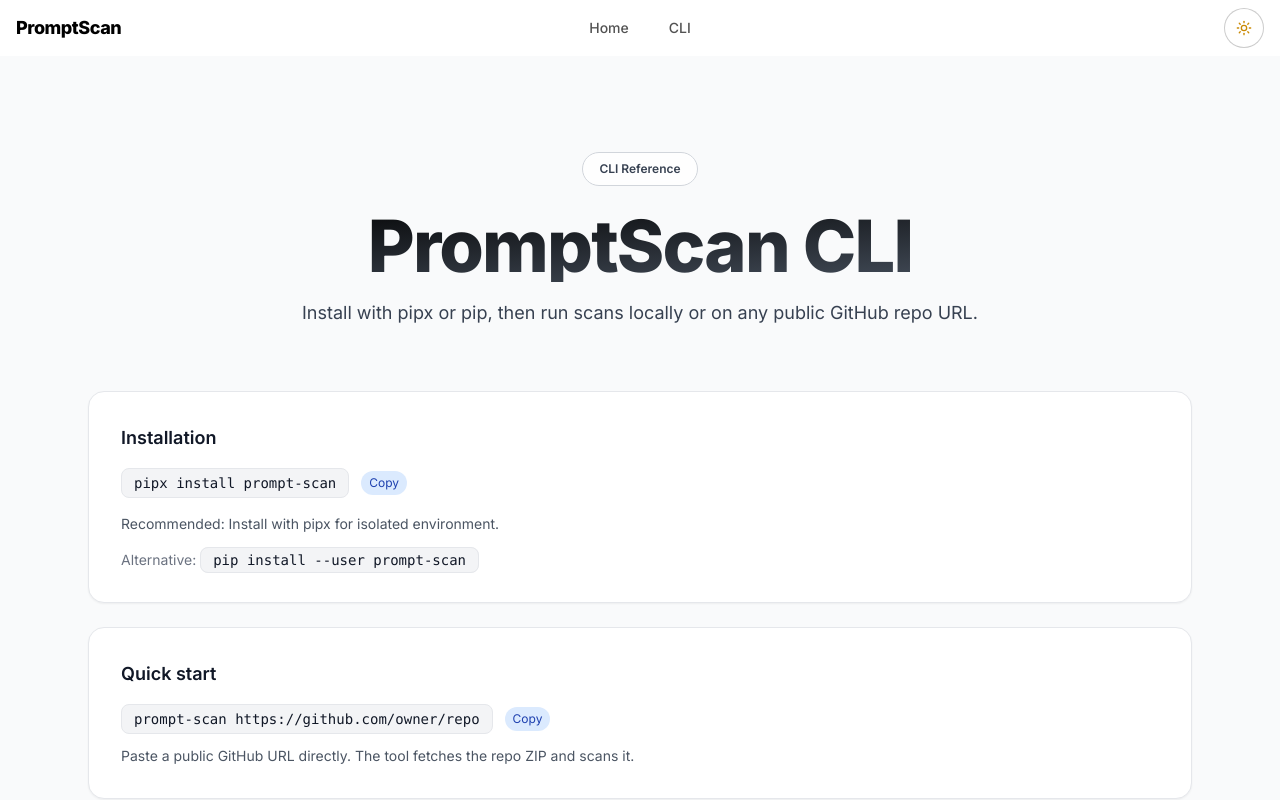
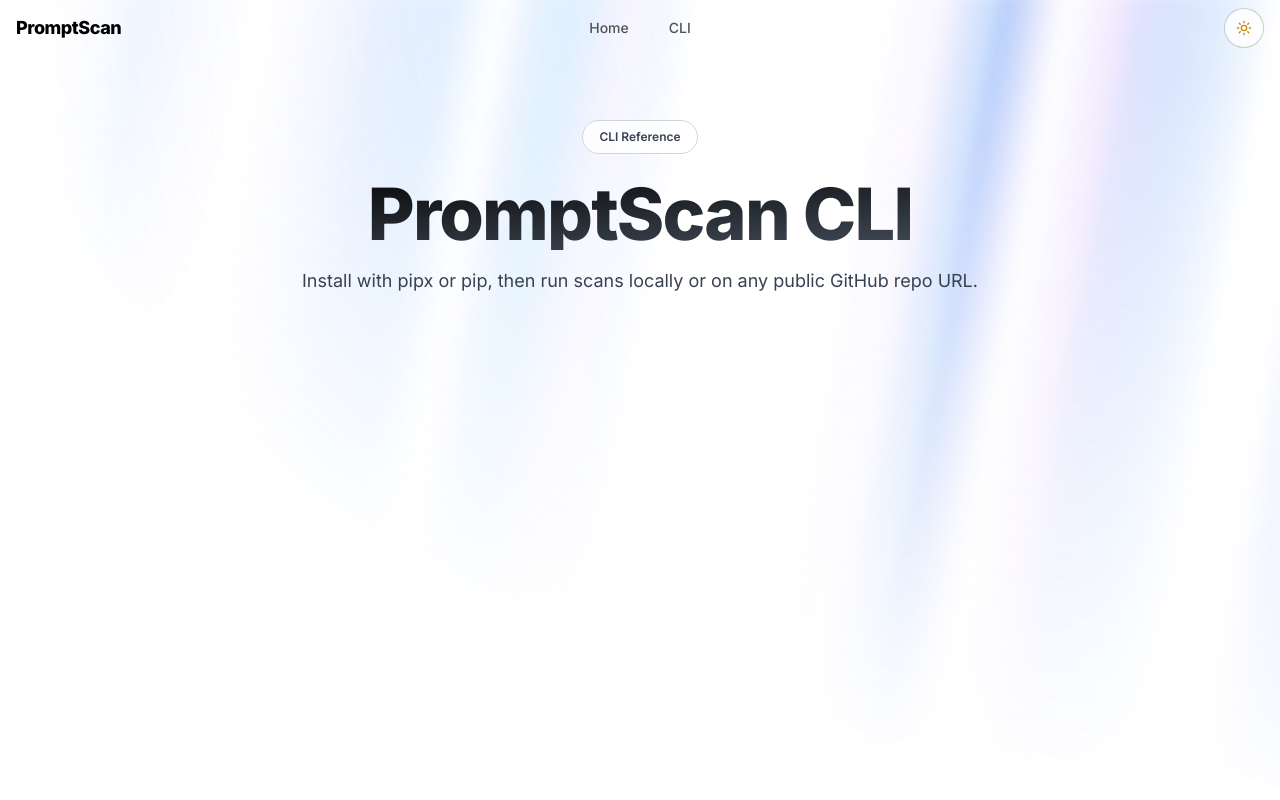
Before and after one commit to shreyjain11/prompt-injection-scanner, a Next.js app: page /commands in a window 1280 px wide. Shown: the top 800 px of the page. Built offline with nearby package versions, Linux system fonts and the light colour scheme.

Commit message:
fix: move header inside Aurora background to eliminate divider lines and create seamless continuous background

```diff
--- a/app/commands/page.tsx
+++ b/app/commands/page.tsx
@@ -4,6 +4,8 @@ import { Button } from '@/components/ui/button';
 import { Input } from '@/components/ui/input';
 import { CheckCircle } from 'lucide-react';
 import { useState } from 'react';
+import SiteHeader from '@/components/site/header';
+import { AuroraBackground } from '@/components/ui/aurora-background';
 
 export default function CommandsPage() {
   const [copied, setCopied] = useState<string | null>(null);
@@ -15,9 +17,11 @@ export default function CommandsPage() {
   };
 
   return (
-    <main className="bg-gray-50 dark:bg-gray-900 min-h-screen">
-      <section className="pt-24 pb-16">
-        <div className="mx-auto max-w-6xl px-6 text-center">
+    <div>
+      <AuroraBackground>
+        <SiteHeader />
+        <section className="relative z-10 pt-16 pb-16">
+          <div className="mx-auto max-w-6xl px-6 text-center">
           <div className="inline-block border border-gray-300 dark:border-gray-600 bg-white/80 dark:bg-gray-800/80 backdrop-blur-sm px-4 py-2 text-xs font-semibold text-gray-700 dark:text-gray-300 rounded-full">CLI Reference</div>
           <h1 className="mt-6 text-6xl md:text-7xl font-extrabold leading-[1.05] tracking-tight bg-gradient-to-br from-black to-gray-600 dark:from-white dark:to-gray-300 bg-clip-text text-transparent">PromptScan CLI</h1>
           <p className="mt-4 text-lg max-w-3xl mx-auto text-gray-700 dark:text-gray-300 leading-relaxed">Install with pipx or pip, then run scans locally or on any public GitHub repo URL.</p>
@@ -31,9 +35,11 @@ export default function CommandsPage() {
           )}
         </div>
       </section>
+      </AuroraBackground>
 
-      <section className="mx-auto max-w-6xl px-6 pb-16">
-        <div className="grid grid-cols-1 gap-6">
+      <main className="bg-gray-50 dark:bg-gray-900">
+        <section className="mx-auto max-w-6xl px-6 py-16">
+          <div className="grid grid-cols-1 gap-6">
           <Card title="Installation">
             <div className="space-y-4">
               <div className="flex items-center gap-3">
@@ -121,8 +127,9 @@ export default function CommandsPage() {
             </ul>
           </Card>
         </div>
-      </section>
-    </main>
+        </section>
+      </main>
+    </div>
   );
 }
 
--- a/app/layout.tsx
+++ b/app/layout.tsx
@@ -17,7 +17,6 @@ export default function RootLayout({ children }: { children: React.ReactNode })
     <html lang="en" suppressHydrationWarning>
       <body className={`bg-white text-black ${inter.className} ${spaceGrotesk.variable}`}>
         <ThemeProvider attribute="class" defaultTheme="system" enableSystem={true} disableTransitionOnChange>
-          <SiteHeader />
           {children}
         </ThemeProvider>
       </body>
--- a/app/page.tsx
+++ b/app/page.tsx
@@ -6,6 +6,7 @@ import { Input } from '@/components/ui/input';
 import { Shield, Github, Search, Brain, ShieldCheck, Terminal, BarChart3, AlertTriangle, CheckCircle, Clock, Activity, Folder, AlertCircle, XCircle, Minus } from 'lucide-react';
 import { AuroraBackground } from '@/components/ui/aurora-background';
 import { HoverEffect } from '@/components/ui/card-hover-effect';
+import SiteHeader from '@/components/site/header';
 
 type Finding = {
   severity?: string;
@@ -124,6 +125,7 @@ export default function HomePage() {
     <div>
       {/* Hero with Aurora Background */}
       <AuroraBackground>
+        <SiteHeader />
         <section className="relative z-10">
           <div className="mx-auto max-w-6xl px-6 py-32 text-center">
             <div className="inline-block border border-black/20 dark:border-white/20 bg-white/80 dark:bg-gray-800/80 backdrop-blur-sm px-4 py-2 text-xs font-semibold rounded-full text-black dark:text-white">Powered by heuristics</div>
```
